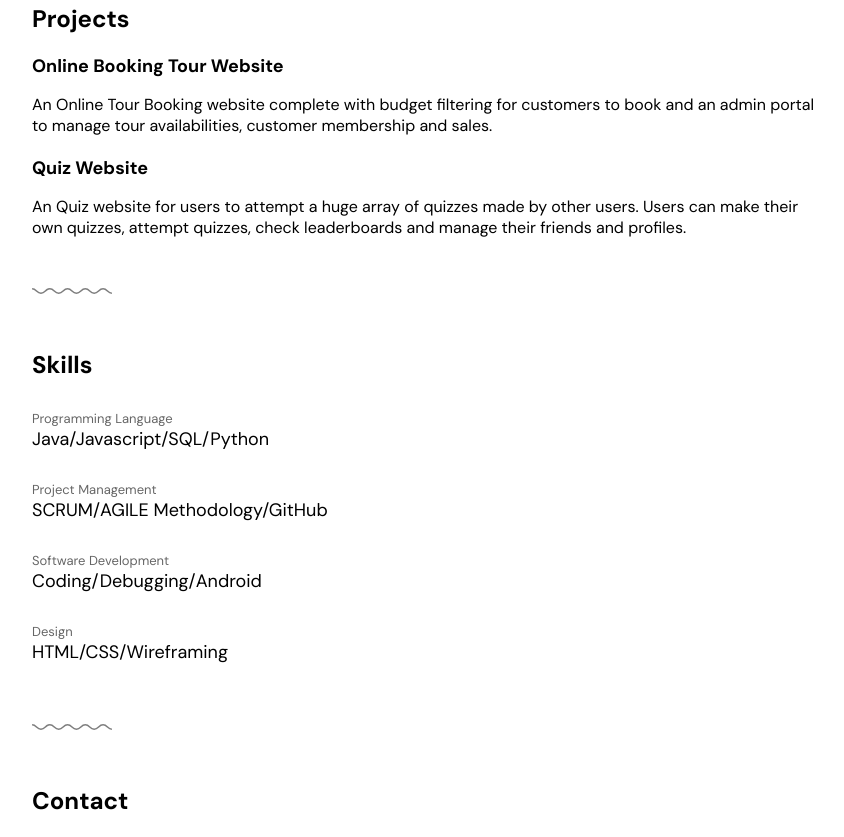
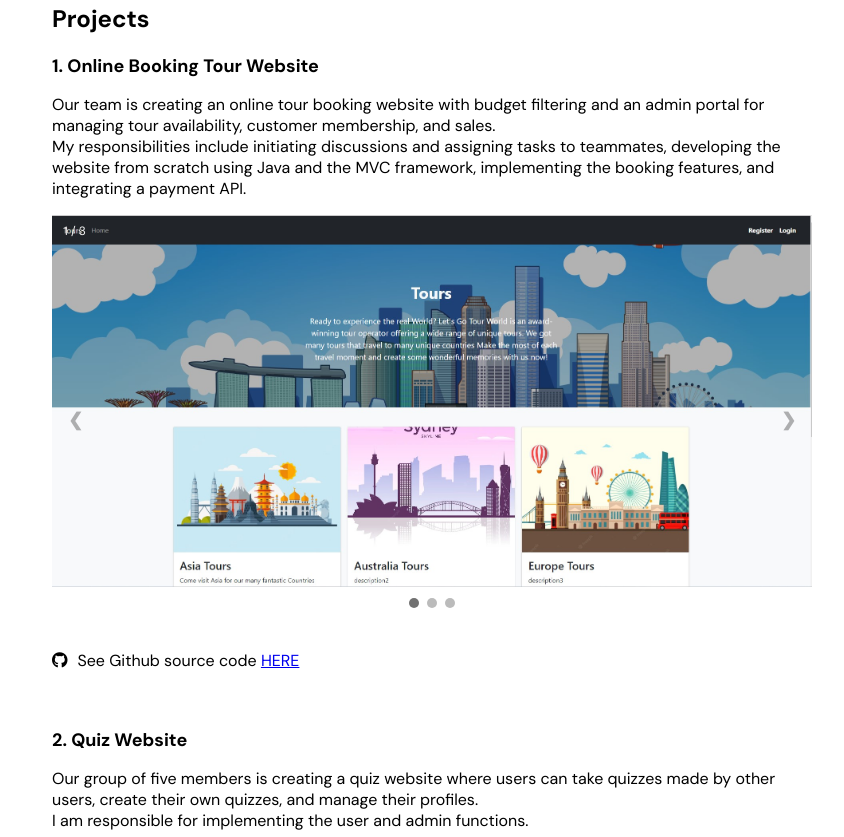
Before and after one commit to asojischool/portfolio, a plain HTML site: page index.html in a window 1280 px wide. Shown: the part 521-1358 px from the top of the page, without its empty margins (208-1052 px from the left). Drawn offline with Linux system fonts and the light colour scheme.

Commit message:
Add images, content, carousel

```diff
--- /dev/null
+++ b/carousel.css
@@ -0,0 +1,96 @@
+* {
+	box-sizing: border-box;
+}
+
+/* Slideshow container */
+.slideshow-container {
+	max-width: 1000px;
+	position: relative;
+	margin: auto;
+}
+
+/* Hide the images by default */
+.mySlides {
+	display: none;
+}
+
+/* Next & previous buttons */
+.prev,
+.next {
+	cursor: pointer;
+	position: absolute;
+	top: 50%;
+	width: auto;
+	margin-top: -22px;
+	padding: 16px;
+	color: rgba(0, 0, 0, 0.3);
+	font-weight: bold;
+	font-size: 18px;
+	transition: 0.6s ease;
+	border-radius: 0 3px 3px 0;
+	user-select: none;
+}
+
+/* Position the "next button" to the right */
+.next {
+	right: 0;
+	border-radius: 3px 0 0 3px;
+}
+
+/* On hover, add a black background color with a little bit see-through */
+.prev:hover,
+.next:hover {
+	color: black;
+}
+
+/* Caption text */
+.text {
+	color: #f2f2f2;
+	font-size: 15px;
+	padding: 8px 12px;
+	position: absolute;
+	bottom: 8px;
+	width: 100%;
+	text-align: center;
+}
+
+/* Number text (1/3 etc) */
+.numbertext {
+	color: #f2f2f2;
+	font-size: 12px;
+	padding: 8px 12px;
+	position: absolute;
+	top: 0;
+}
+
+/* The dots/bullets/indicators */
+.dot {
+	cursor: pointer;
+	height: 10px;
+	width: 10px;
+	margin: 0 2px;
+	background-color: #bbb;
+	border-radius: 50%;
+	display: inline-block;
+	transition: background-color 0.6s ease;
+}
+
+.active,
+.dot:hover {
+	background-color: #717171;
+}
+
+/* Fading animation */
+.fade {
+	animation-name: fade;
+	animation-duration: 1.5s;
+}
+
+@keyframes fade {
+	from {
+		opacity: 0.4;
+	}
+	to {
+		opacity: 1;
+	}
+}
--- /dev/null
+++ b/carousel.js
@@ -0,0 +1,35 @@
+var slideshow1 = document.getElementById("slideshow1");
+slideshow1.currentSlideIndex = 1;
+showSlides(slideshow1.currentSlideIndex, slideshow1);
+
+var slideshow2 = document.getElementById("slideshow2");
+slideshow2.currentSlideIndex = 1;
+showSlides(slideshow2.currentSlideIndex, slideshow2);
+
+function plusSlides(n, slideshow) {
+	showSlides((slideshow.currentSlideIndex += n), slideshow);
+}
+
+function currentSlide(n, slideshow) {
+	showSlides((slideshow.currentSlideIndex = n), slideshow);
+}
+
+function showSlides(n, slideshow) {
+	var i;
+	var slides = slideshow.getElementsByClassName("mySlides");
+	var dots = slideshow.getElementsByClassName("dot");
+	if (n > slides.length) {
+		slideshow.currentSlideIndex = 1;
+	}
+	if (n < 1) {
+		slideshow.currentSlideIndex = slides.length;
+	}
+	for (i = 0; i < slides.length; i++) {
+		slides[i].style.display = "none";
+	}
+	for (i = 0; i < dots.length; i++) {
+		dots[i].className = dots[i].className.replace(" active", "");
+	}
+	slides[slideshow.currentSlideIndex - 1].style.display = "block";
+	dots[slideshow.currentSlideIndex - 1].className += " active";
+}
--- a/index.html
+++ b/index.html
@@ -5,7 +5,15 @@
 		<meta http-equiv="X-UA-Compatible" content="IE=edge" />
 		<meta name="viewport" content="width=device-width, initial-scale=1.0" />
 		<title>Andrew Sow - Portfolio</title>
+		<!-- General Styles -->
 		<link rel="stylesheet" href="style.css" />
+		<!-- Carousel Styles -->
+		<link rel="stylesheet" href="carousel.css" />
+		<!-- Icons -->
+		<link
+			rel="stylesheet"
+			href="https://cdnjs.cloudflare.com/ajax/libs/font-awesome/4.7.0/css/font-awesome.min.css"
+		/>
 	</head>
 	<body>
 		<header>
@@ -43,20 +51,98 @@
 
 			<section id="projects">
 				<h2>Projects</h2>
-				<div class="project">
-					<h4>Online Booking Tour Website</h4>
+				<div class="project" id="project1">
+					<h4>1. Online Booking Tour Website</h4>
 					<p>
-						An Online Tour Booking website complete with budget filtering for customers to book
-						and an admin portal to manage tour availabilities, customer membership and sales.
+						Our team is creating an online tour booking website with budget filtering and an admin
+						portal for managing tour availability, customer membership, and sales. <br />
+						My responsibilities include initiating discussions and assigning tasks to teammates,
+						developing the website from scratch using Java and the MVC framework, implementing the
+						booking features, and integrating a payment API.
 					</p>
+
+					<!-- Slideshow container -->
+					<div id="slideshow1" class="slideshow-container">
+						<!-- Full-width images with number and caption text -->
+						<div class="mySlides fade">
+							<div class="numbertext">1 / 3</div>
+							<img src="image/project1-image1.jpg" style="width: 100%" alt="project-image-1" />
+						</div>
+
+						<div class="mySlides fade">
+							<div class="numbertext">2 / 3</div>
+							<img src="image/project1-image2.jpg" style="width: 100%" alt="project-image-2" />
+						</div>
+
+						<div class="mySlides fade">
+							<div class="numbertext">3 / 3</div>
+							<img src="image/project1-image3.jpg" style="width: 100%" alt="project-image-3" />
+						</div>
+
+						<!-- Next and previous buttons -->
+						<a class="prev" onclick="plusSlides(-1,slideshow1)">&#10094;</a>
+						<a class="next" onclick="plusSlides(1, slideshow1)">&#10095;</a>
+
+						<!-- The dots/circles -->
+						<div style="text-align: center">
+							<span class="dot" onclick="currentSlide(1, slideshow1)"></span>
+							<span class="dot" onclick="currentSlide(2, slideshow1)"></span>
+							<span class="dot" onclick="currentSlide(3, slideshow1)"></span>
+						</div>
+					</div>
+					<br />
+
+					<p>
+						<i class="fa-brands fa-github"></i>See Github source code
+						<a href="https://github.com/asojischool/J2EEAssignment1">HERE</a>
+					</p>
+					<br />
 				</div>
-				<div class="project">
-					<h4>Quiz Website</h4>
+
+				<div class="project" id="project2">
+					<h4>2. Quiz Website</h4>
 					<p>
-						An Quiz website for users to attempt a huge array of quizzes made by other users.
-						Users can make their own quizzes, attempt quizzes, check leaderboards and manage their
-						friends and profiles.
+						Our group of five members is creating a quiz website where users can take quizzes made
+						by other users, create their own quizzes, and manage their profiles. <br />
+						I am responsible for implementing the user and admin functions.
 					</p>
+
+					<!-- Slideshow container -->
+					<div id="slideshow2" class="slideshow-container">
+						<!-- Full-width images with number and caption text -->
+						<div class="mySlides fade">
+							<div class="numbertext">1 / 3</div>
+							<img src="image/project2-image1.jpg" style="width: 100%" alt="project-image-1" />
+						</div>
+
+						<div class="mySlides fade">
+							<div class="numbertext">2 / 3</div>
+							<img src="image/project2-image2.jpg" style="width: 100%" alt="project-image-2" />
+						</div>
+
+						<div class="mySlides fade">
+							<div class="numbertext">3 / 3</div>
+							<img src="image/project2-image3.jpg" style="width: 100%" alt="project-image-3" />
+						</div>
+
+						<!-- Next and previous buttons -->
+						<a class="prev" onclick="plusSlides(-1,slideshow2)">&#10094;</a>
+						<a class="next" onclick="plusSlides(1, slideshow2)">&#10095;</a>
+
+						<!-- The dots/circles -->
+						<div style="text-align: center">
+							<span class="dot" onclick="currentSlide(1, slideshow2)"></span>
+							<span class="dot" onclick="currentSlide(2, slideshow2)"></span>
+							<span class="dot" onclick="currentSlide(3, slideshow2)"></span>
+						</div>
+					</div>
+					<br />
+
+					<p>
+						<i class="fa-brands fa-github"></i>See Github source code
+						<a href="https://github.com/ST0507-ades/ades-ay2223s2-class-2-team-4c2">HERE</a>
+					</p>
+					<br />
 				</div>
 			</section>
 
@@ -86,11 +172,16 @@
 
 			<section id="contact">
 				<h2>Contact</h2>
-				<p>Your contact information (e.g. email, LinkedIn profile).</p>
+				<p><i class="fa-solid fa-envelope"></i>Email: andrewsjx.21@ichat.sp.edu.sg</p>
+				<p><i class="fa-solid fa-phone"></i>Contact: +65 88107636</p>
+				<p><i class="fa-solid fa-location-dot"></i>Location: Singapore, Jurong West St 93</p>
+				<p><i class="fa-brands fa-github"></i>Github: asojischool</p>
 			</section>
 		</main>
 		<footer>
 			<p>Made By Andrew Sow Jing Xiang 2023</p>
 		</footer>
+		<script src="https://kit.fontawesome.com/48b5cdc367.js" crossorigin="anonymous"></script>
+		<script src="carousel.js"></script>
 	</body>
 </html>
--- a/style.css
+++ b/style.css
@@ -182,6 +182,14 @@ section .project h4 {
 	font-size: large;
 }
 
+.fa-github {
+	margin-right: 10px;
+}
+
+.fa-solid {
+	margin-right: 10px;
+}
+
 footer {
 	background-color: #333;
 	color: white;
```
Also changed, not shown: image/project1-image1.jpg (added), image/project1-image2.jpg (added), image/project1-image3.jpg (added), image/project2-image1.jpg (added), image/project2-image2.jpg (added), image/project2-image3.jpg (added).
